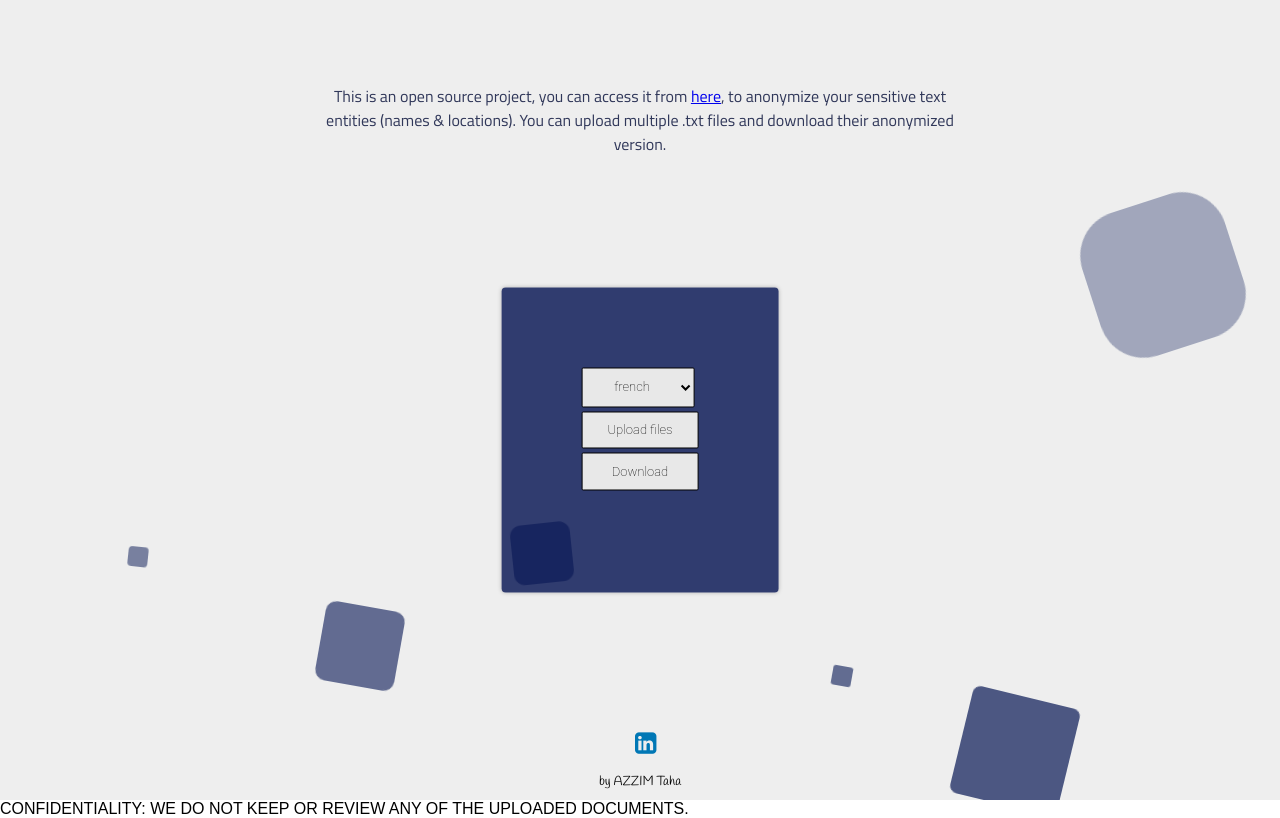
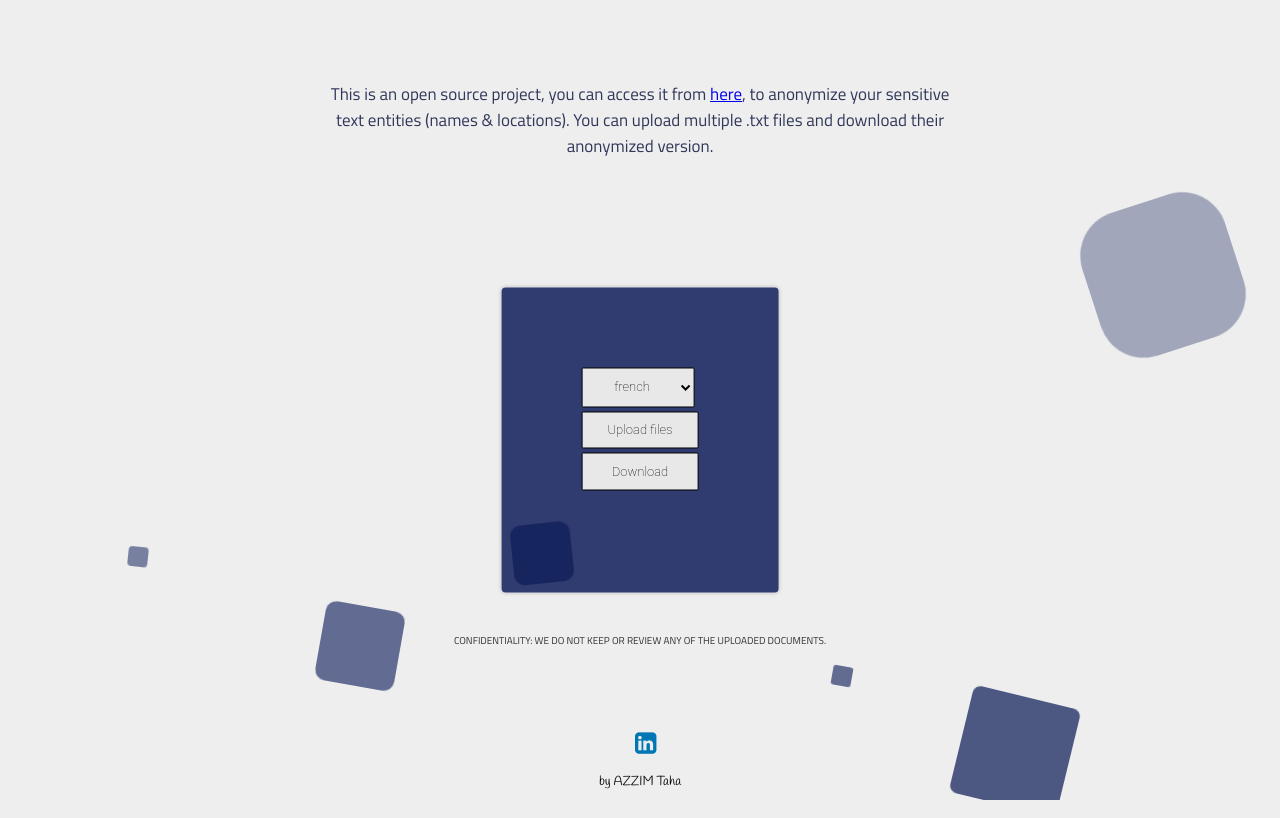
Before and after one commit to Data-Iab/Name-Anonymizer, a Flask app: page / in a window 1280 px wide. Run offline with Flask 2, Linux system fonts and the light colour scheme.

Commit message:
add confidentiality note

```diff
--- a/static/style.css
+++ b/static/style.css
@@ -196,9 +196,23 @@ p {
     text-align: center;
     color: rgba(0, 10, 52, 0.8);
     top: 15%;
+    font-size: 17px;
     font-family: 'Titillium Web', sans-serif;
     transform: translate(-50%, -50%);
 }
+
+
+.note {
+    left: 50%;
+    position: fixed;
+    text-align: center;
+    color: rgba(0, 0, 0, 0.8);
+    top: 80%;
+    font-size: 10px;
+    font-family: 'Titillium Web', sans-serif;
+    transform: translate(-50%, -50%);
+}
+
 
 .message {
     position: fixed;
```
